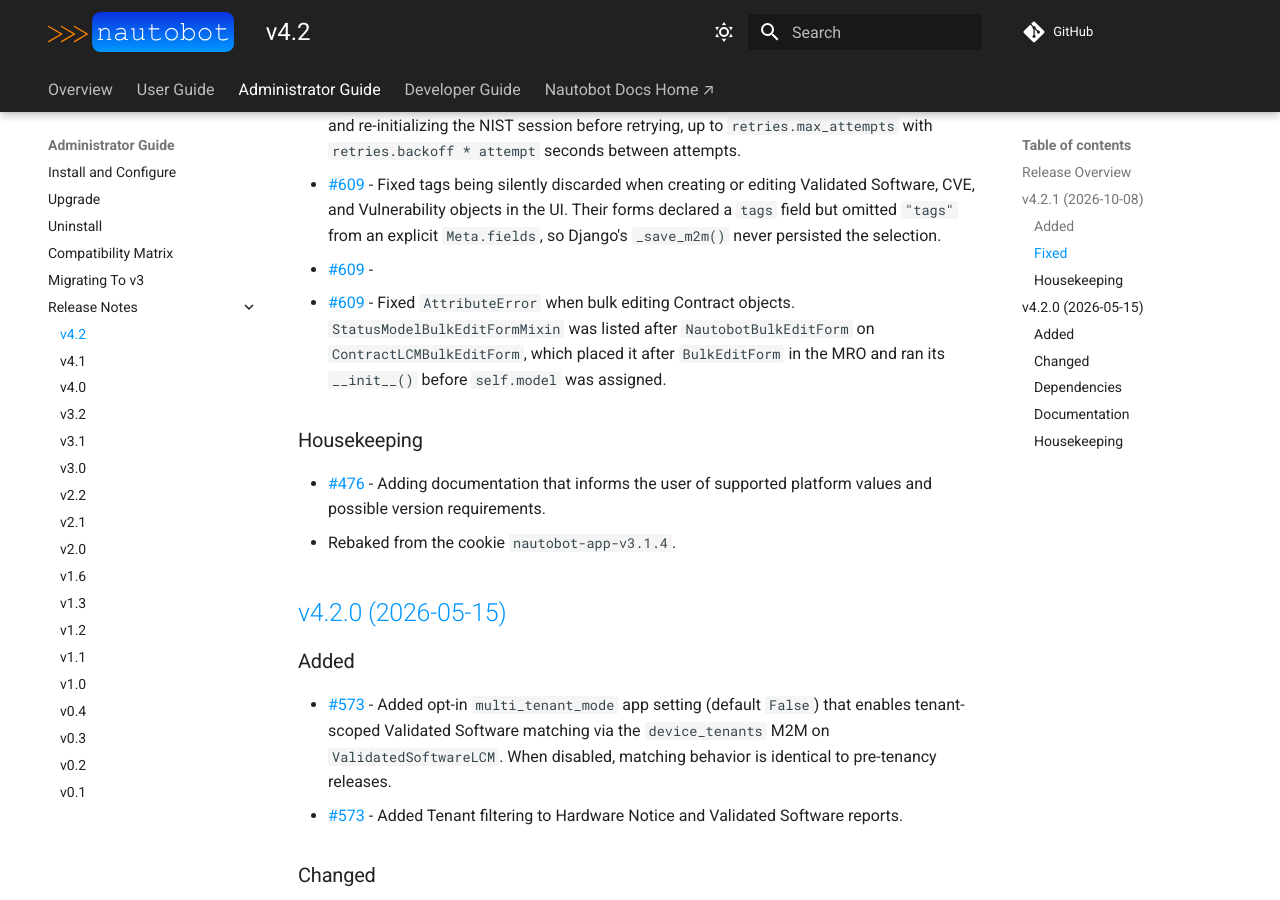
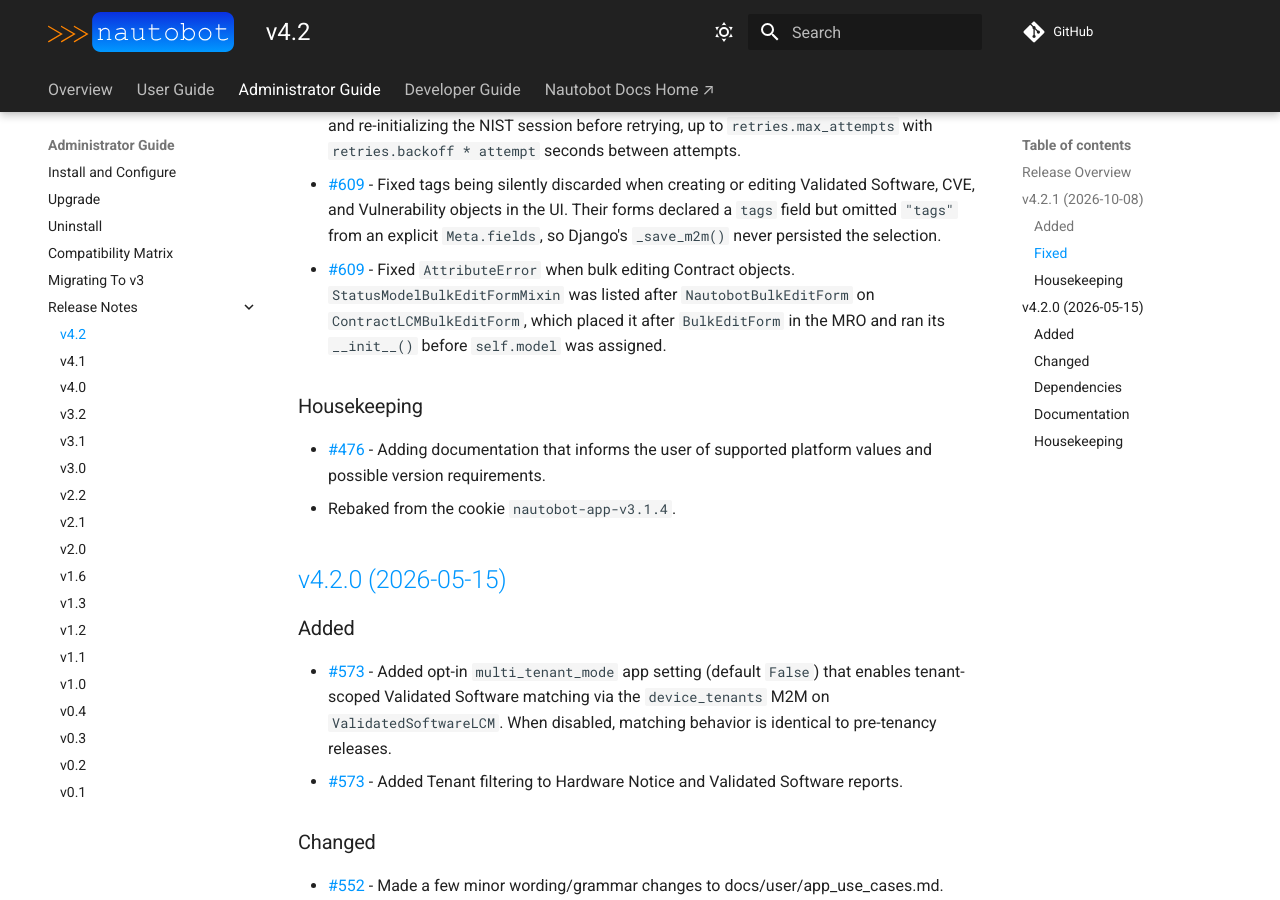
Before and after one commit to nautobot/nautobot-app-device-lifecycle-mgmt, an MkDocs documentation site: the page built from docs/admin/release_notes/version_4.2.md, in a window 1280 px wide and 900 px high, scrolled down 880 px. Built offline with MkDocs 1.6.1 and Material for MkDocs 9.7.7, drawn with Linux system fonts in a browser that asks for light colours; comment, search, counter and statistics services are not loaded.

Commit message:
Apply suggestion from @joewesch

```diff
--- a/docs/admin/release_notes/version_4.2.md
+++ b/docs/admin/release_notes/version_4.2.md
@@ -19,7 +19,6 @@ This document describes all new features and changes in the release. The format
 
 - [#582](https://github.com/nautobot/nautobot-app-device-lifecycle-mgmt/issues/582) - Made the NIST CVE Sync job resilient to transient transport failures (HTTP/2 stream resets surfaced as `ChunkedEncodingError`, `ConnectionError`, and `Timeout`) by closing and re-initializing the NIST session before retrying, up to `retries.max_attempts` with `retries.backoff * attempt` seconds between attempts.
 - [#609](https://github.com/nautobot/nautobot-app-device-lifecycle-mgmt/issues/609) - Fixed tags being silently discarded when creating or editing Validated Software, CVE, and Vulnerability objects in the UI. Their forms declared a `tags` field but omitted `"tags"` from an explicit `Meta.fields`, so Django's `_save_m2m()` never persisted the selection.
-- [#609](https://github.com/nautobot/nautobot-app-device-lifecycle-mgmt/issues/609) -
 - [#609](https://github.com/nautobot/nautobot-app-device-lifecycle-mgmt/issues/609) - Fixed `AttributeError` when bulk editing Contract objects. `StatusModelBulkEditFormMixin` was listed after `NautobotBulkEditForm` on `ContractLCMBulkEditForm`, which placed it after `BulkEditForm` in the MRO and ran its `__init__()` before `self.model` was assigned.
 
 ### Housekeeping
```
